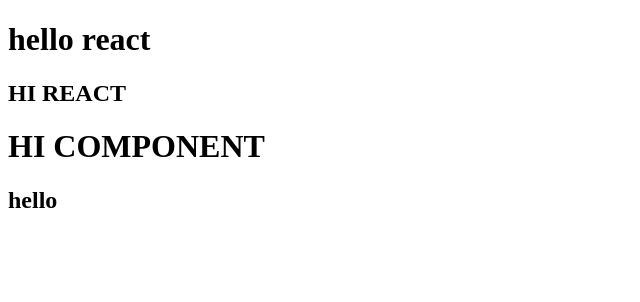
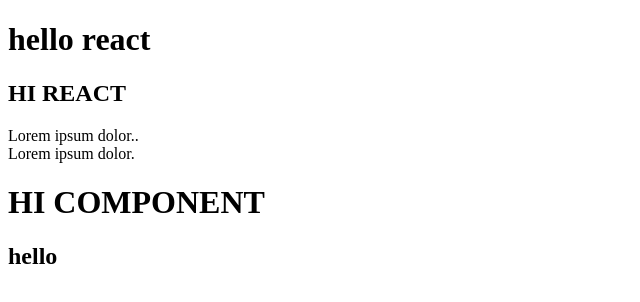
Before and after one commit to jjeongneee/react20231031, a React (Create React App) app: page / in a window 1280 px wide. Shown: the top 302 px of the page, without its empty margins (0-640 px from the left). Built offline with nearby package versions, Linux system fonts and the light colour scheme.

Commit message:
jsx에서 종료태그 꼭 작성

```diff
--- a/src/App.js
+++ b/src/App.js
@@ -1,9 +1,15 @@
-
 function App() {
+  // jsx에서 태그 사용시 꼭 종료태그를 작성해야 함
+  // 빈 요소이면 시작태그에서 종료
   return (
     <div>
       <h1>hello react</h1>
       <h2>HI REACT</h2>
+      <p>
+        Lorem ipsum dolor..
+        <br />
+        Lorem ipsum dolor.
+      </p>
       <MyComp />
     </div>
   );
@@ -29,7 +35,7 @@ function MyComp() {
       <h1>HI COMPONENT</h1>
       <h2>hello</h2>
     </>
-    )
+  );
 }
 
 export default App;
```
Lines whose indentation alone changed are shown as unchanged.
